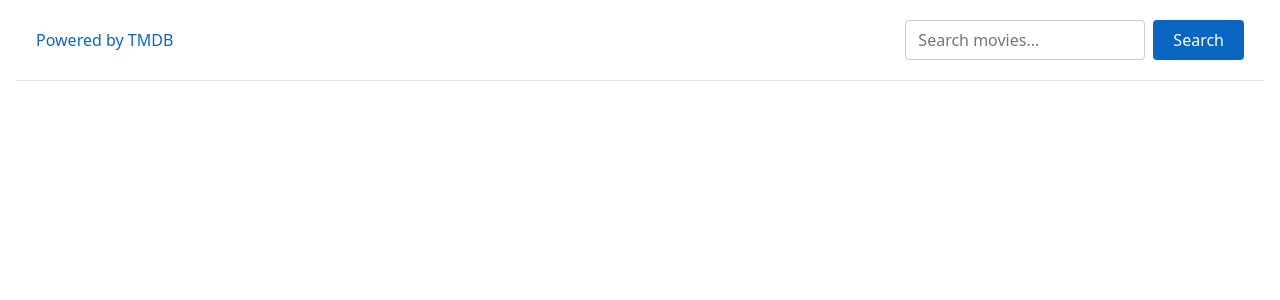
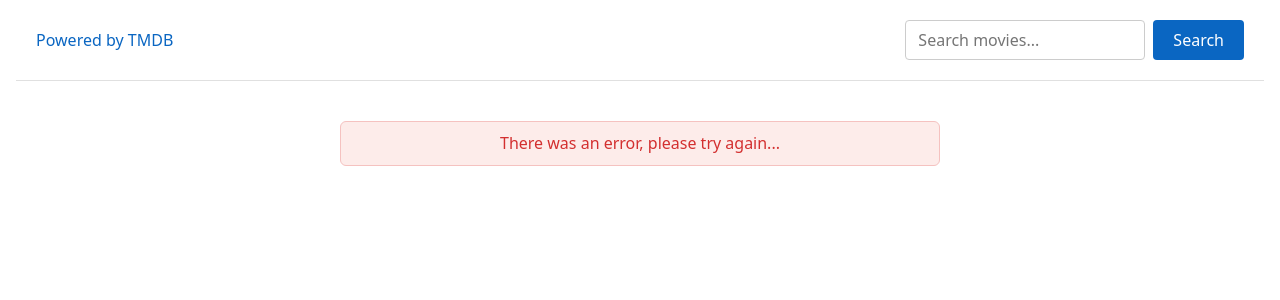
Before and after one commit to sofiiadorosh/03-react-movies, a React (Vite) app: page / in a window 1280 px wide. Both pictures are taken after typing "Sample" into the empty fields and a click on the button "Search". Shown: the top 300 px of the page. Built offline with nearby package versions, Linux system fonts and the light colour scheme; no server answers.

Commit message:
feat: add error message

```diff
--- a/src/components/App/App.tsx
+++ b/src/components/App/App.tsx
@@ -6,14 +6,17 @@ import css from './App.module.css';
 import SearchBar from '../SearchBar/SearchBar';
 import MovieGrid from '../MovieGrid/MovieGrid';
 import Loader from '../Loader/Loader';
+import ErrorMessage from '../ErrorMessage/ErrorMessage';
 
 function App() {
   const [movies, setMovies] = useState<Movie[]>([]);
+  const [error, setError] = useState(false);
   const [loading, setLoading] = useState(false);
 
   const handleMoviesSearch = async (query: string) => {
     try {
       setMovies([]);
+      setError(false);
       setLoading(true);
 
       const results = await getMovies(query);
@@ -25,6 +28,7 @@ function App() {
 
       setMovies(results);
     } catch {
+      setError(true);
     } finally {
       setLoading(false);
     }
@@ -39,6 +43,7 @@ function App() {
         <MovieGrid onSelect={handleMovieClick} movies={movies} />
       )}
       {loading && <Loader />}
+      {error && <ErrorMessage />}
       <Toaster />
     </div>
   );
--- a/src/components/ErrorMessage/ErrorMessage.tsx
+++ b/src/components/ErrorMessage/ErrorMessage.tsx
@@ -0,0 +1,7 @@
+import css from './ErrorMessage.module.css';
+
+function ErrorMessage() {
+  return <p className={css.text}>There was an error, please try again...</p>;
+}
+
+export default ErrorMessage;
```
